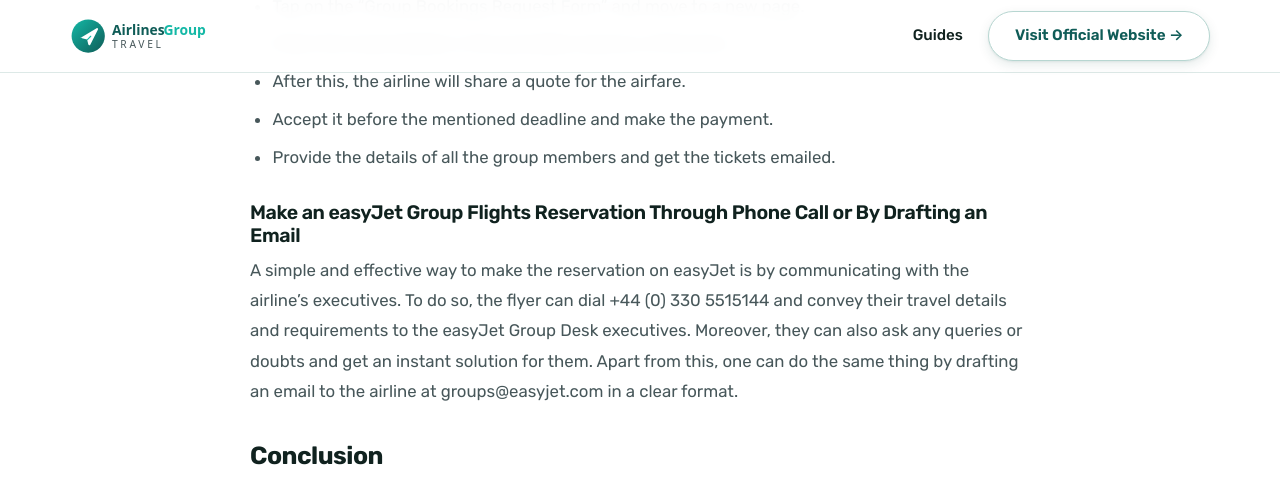
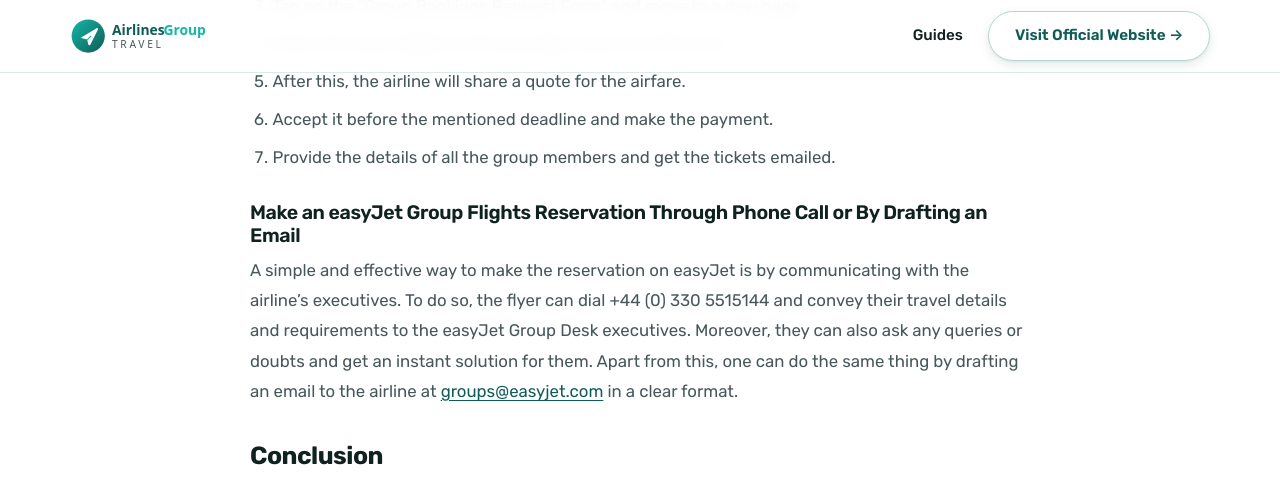
Before and after one commit to airlines-group-travel/airlines-group-travel.github.io, a Jekyll site: the page built from _blog/how-to-book-a-group-flight-on-easyjet.md, in a window 1280 px wide and 900 px high, scrolled down 1936 px. Shown: the top 488 px of the window. Built offline with Jekyll 4.4.1, drawn with Linux system fonts in a browser that asks for light colours; part of the change alters nothing that is shown.

Commit message:
Update _blog/how-to-book-a-group-flight-on-easyjet.md (via Pages CMS)

```diff
--- a/_blog/how-to-book-a-group-flight-on-easyjet.md
+++ b/_blog/how-to-book-a-group-flight-on-easyjet.md
@@ -3,11 +3,13 @@ slug: how-to-book-a-group-flight-on-easyjet
 title: How to Book a Group Flight on easyJet?
 meta_title: How to Book a Group Flight on easyJet?
 description: easyJet group bookings cover 10 to 99 travellers on one flight and
-  itinerary. Learn the request form, the group desk phone line and the email route.
+  itinerary. Learn the request form, the group desk phone line and the email
+  route.
 date: 2026-10-26
 author: Airlines Group Travel
 image: /assets/img/easyjet-group-travel.jpg
-image_alt: Banner reading easyJet Group Travel — booking 10 to 99 travellers on one itinerary
+image_alt: Banner reading easyJet Group Travel — booking 10 to 99 travellers on
+  one itinerary
 image_caption: easyJet Group Travel
 published: true
 ---
@@ -25,17 +27,17 @@ Enchanting a journey to a stunning location with close members becomes easy when
 
 Traveling with numerous passengers feels exciting and can be planned on easyJet. This could be possible because of its official website, where passengers can share their travel and companion information by filling out a form. In this way, they can also get to know about the current deals and offerings of the airline. Thus, the process for this is explained in the following sections.
 
-- Head to the official website of easyJet.
-- Go to the "Business" icon and select the "Group bookings" option.
-- Tap on the "Group Bookings Request Form" and move to a new page.
-- Enter the travel details in the provided columns of the form.
-- After this, the airline will share a quote for the airfare.
-- Accept it before the mentioned deadline and make the payment.
-- Provide the details of all the group members and get the tickets emailed.
+1. Head to the official website of easyJet.
+2. Go to the "Business" icon and select the "Group bookings" option.
+3. Tap on the "Group Bookings Request Form" and move to a new page.
+4. Enter the travel details in the provided columns of the form.
+5. After this, the airline will share a quote for the airfare.
+6. Accept it before the mentioned deadline and make the payment.
+7. Provide the details of all the group members and get the tickets emailed.
 
 ### Make an easyJet Group Flights Reservation Through Phone Call or By Drafting an Email
 
-A simple and effective way to make the reservation on easyJet is by communicating with the airline's executives. To do so, the flyer can dial +44 (0) 330 5515144 and convey their travel details and requirements to the easyJet Group Desk executives. Moreover, they can also ask any queries or doubts and get an instant solution for them. Apart from this, one can do the same thing by drafting an email to the airline at groups@easyjet.com in a clear format.
+A simple and effective way to make the reservation on easyJet is by communicating with the airline's executives. To do so, the flyer can dial +44 (0) 330 5515144 and convey their travel details and requirements to the easyJet Group Desk executives. Moreover, they can also ask any queries or doubts and get an instant solution for them. Apart from this, one can do the same thing by drafting an email to the airline at [groups@easyjet.com](mailto:groups@easyjet.com) in a clear format.
 
 ## Conclusion
 
```
